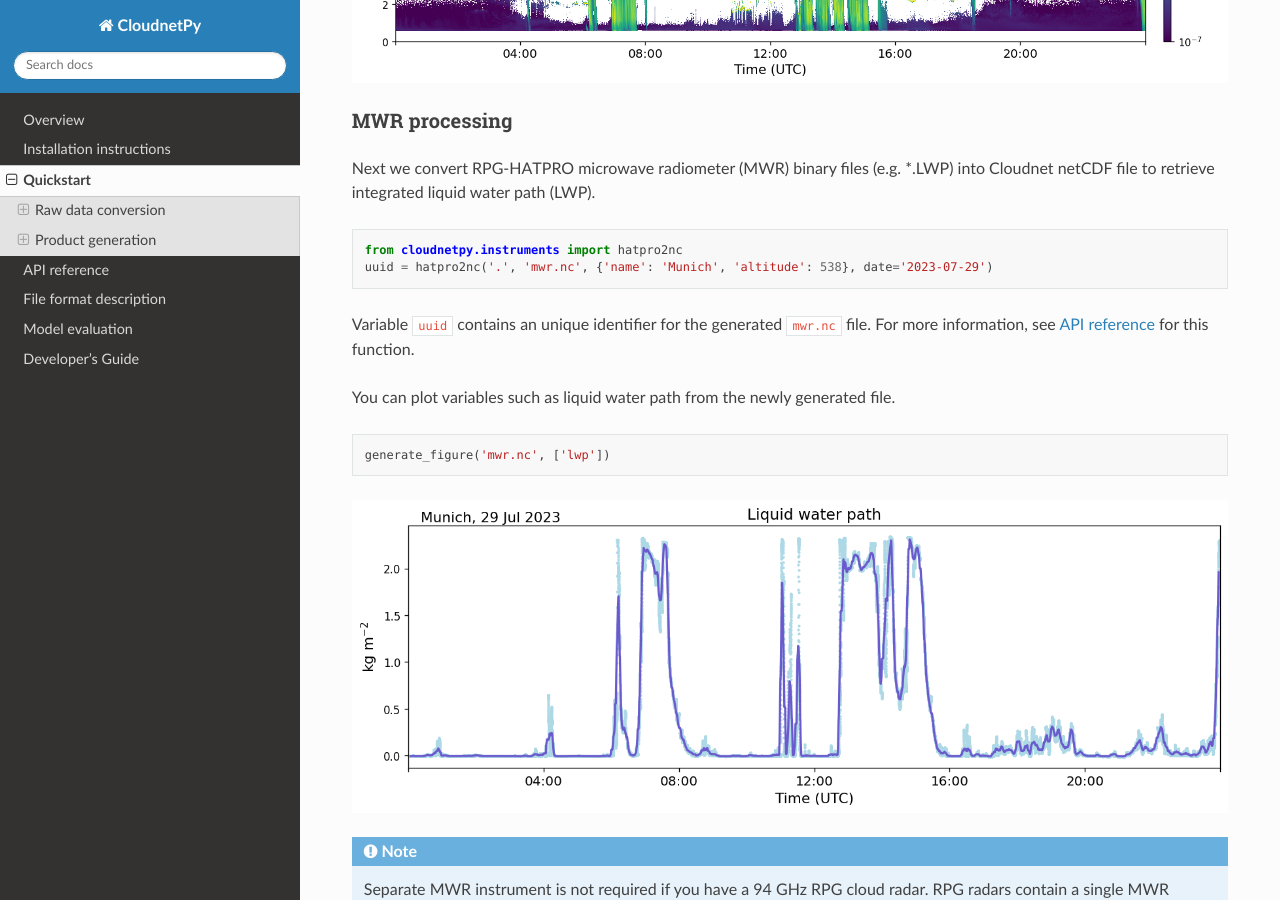
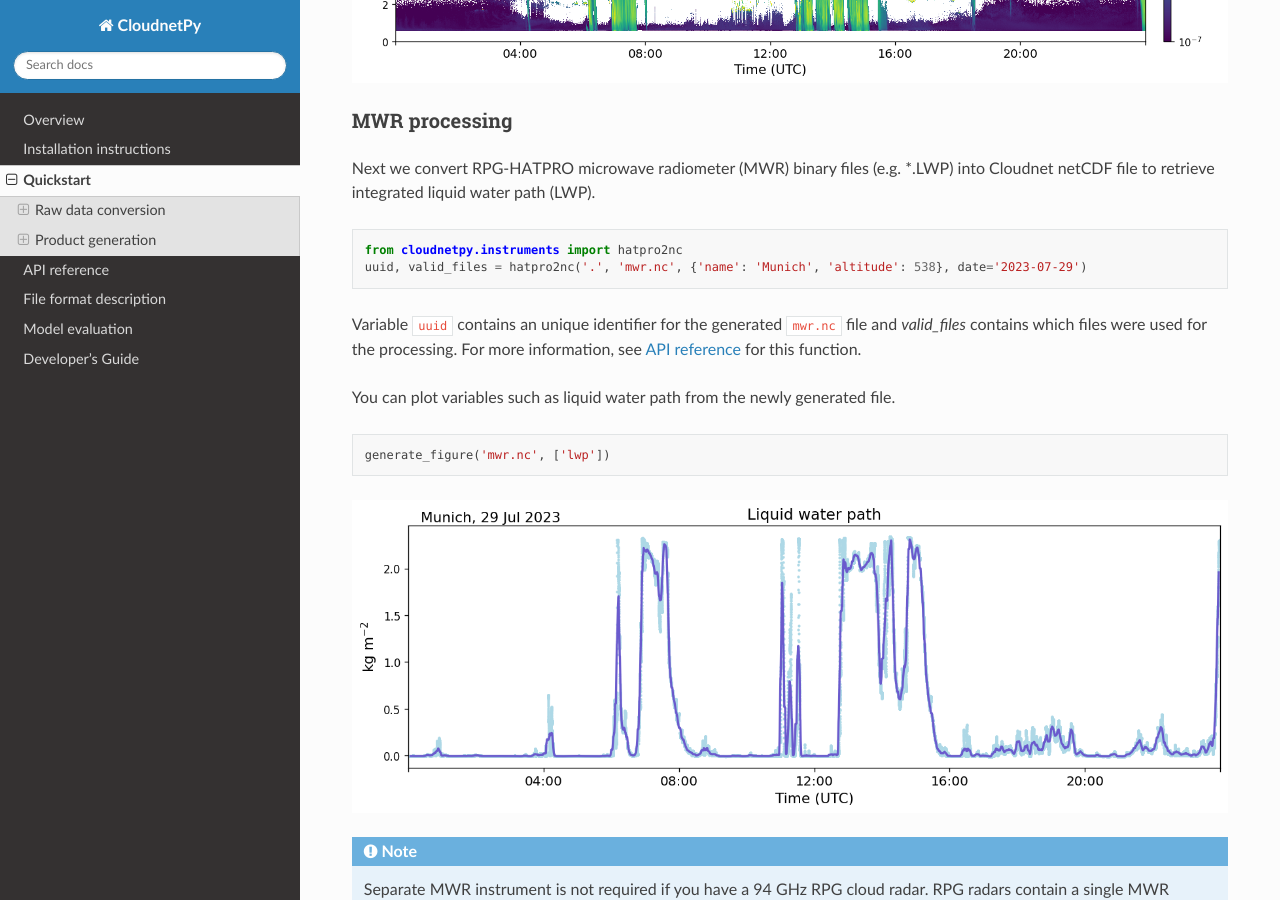
Before and after one commit to actris-cloudnet/cloudnetpy, a Sphinx documentation site: the page built from docs/source/quickstart.rst, in a window 1280 px wide and 900 px high, scrolled down 2009 px. Built offline with Sphinx 7.4.7 and the Read the Docs theme 2.0.0, drawn with Linux system fonts in a browser that asks for light colours; formulas are drawn with MathJax 3.

Commit message:
Update `hatpro2nc` usage

```diff
--- a/docs/source/quickstart.rst
+++ b/docs/source/quickstart.rst
@@ -83,9 +83,9 @@ netCDF file to retrieve integrated liquid water path (LWP).
 .. code-block:: python
 
     from cloudnetpy.instruments import hatpro2nc
-    uuid = hatpro2nc('.', 'mwr.nc', {'name': 'Munich', 'altitude': 538}, date='2023-07-29')
+    uuid, valid_files = hatpro2nc('.', 'mwr.nc', {'name': 'Munich', 'altitude': 538}, date='2023-07-29')
 
-Variable ``uuid`` contains an unique identifier for the generated ``mwr.nc`` file.
+Variable ``uuid`` contains an unique identifier for the generated ``mwr.nc`` file and `valid_files` contains which files were used for the processing.
 For more information, see `API reference <api.html#instruments.hatpro2nc>`__ for this function.
 
 You can plot variables such as liquid water path from the newly generated file.
```
